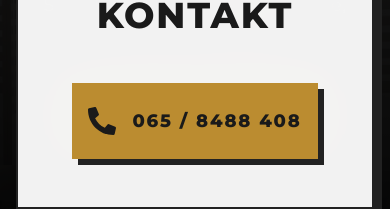
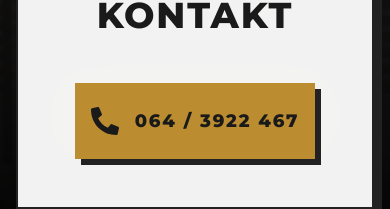
Before and after one commit to damjans92/roletne-servis, a Next.js app: page / in a window 390 px wide. Both pictures are taken after a click on the button 48 px from the left and 113 px from the top of the page. Shown: the part 439-648 px from the top of the page. Built offline with nearby package versions, Linux system fonts and the light colour scheme.

Commit message:
changed phone on mobile, fixed viber link

```diff
--- a/app/_components/header/MobileMenu.tsx
+++ b/app/_components/header/MobileMenu.tsx
@@ -35,7 +35,6 @@ export default function MobileMenu() {
       <AnimatePresence>
         {isOpen && (
           <>
-            {/* Backdrop */}
             <motion.div
               initial={{ opacity: 0 }}
               animate={{ opacity: 1 }}
@@ -44,7 +43,6 @@ export default function MobileMenu() {
               className="fixed inset-0 bg-black/70 z-50 lg:hidden"
             />
 
-            {/* Meni – slide odozgo, SHARP uglovi */}
             <motion.div
               initial={{ y: -50, opacity: 0 }}
               animate={{ y: 0, opacity: 1 }}
@@ -53,7 +51,6 @@ export default function MobileMenu() {
               className="fixed top-16 left-4 right-4 z-50 lg:hidden"
             >
               <div className="bg-white/95 backdrop-blur-xl border-2 border-[#222] shadow-[8px_8px_0px_#222] overflow-hidden">
-                {/* X dugme */}
                 <button
                   onClick={() => setIsOpen(false)}
                   className="absolute top-4 right-4 p-2 hover:bg-gray-100 transition"
@@ -61,7 +58,6 @@ export default function MobileMenu() {
                   <FaTimes size={28} color="#222" />
                 </button>
 
-                {/* Linkovi – stagger */}
                 <nav className="pt-20 pb-12 px-8">
                   <ul className="space-y-8 text-center">
                     {links.map((link, i) => (
@@ -84,17 +80,16 @@ export default function MobileMenu() {
                   </ul>
                 </nav>
 
-                {/* CTA – bez scale-a = bez treptaja */}
                 <div className="px-4 sm:px-8 pb-12 text-center">
                   <motion.a
-                    href="tel:0658488408"
+                    href="tel:+381643922467"
                     initial={{ opacity: 0, y: 20 }}
                     animate={{ opacity: 1, y: 0 }}
                     transition={{ delay: 0.6 }}
                     className="inline-flex items-center gap-4 bg-[#bb8c30] text-black font-black uppercase tracking-widest text-lg sm:text-xl px-4 sm:px-12  py-6 hover:bg-[#d4a857] transition-all shadow-[6px_6px_0px_#222] hover:shadow-[8px_8px_0px_#222] hover:translate-x-[-2px] hover:translate-y-[-2px]"
                   >
                     <FaPhoneAlt size={28} />
-                    065 / 8488 408
+                    064 / 3922 467
                   </motion.a>
                 </div>
               </div>
--- a/app/_components/sections/SendUsImage.tsx
+++ b/app/_components/sections/SendUsImage.tsx
@@ -1,5 +1,4 @@
 import Image from "next/image";
-import React from "react";
 
 const SendUsImage = () => {
   return (
@@ -17,7 +16,7 @@ const SendUsImage = () => {
                 priority
               />
               <p className="mt-6 text-3xl font-black text-[#222] tracking-wider">
-                065 8 488 408
+                065 8488 408
               </p>
             </div>
 
@@ -35,7 +34,7 @@ const SendUsImage = () => {
               </p>
 
               <a
-                href="viber://chat?number=%2B38165488408"
+                href="viber://chat?number=%2B381658488408"
                 target="_blank"
                 rel="noopener noreferrer"
                 className="inline-block px-10 py-4 bg-[#bb8c30] hover:bg-[#a0741e] text-white font-bold uppercase tracking-wider text-lg
```
